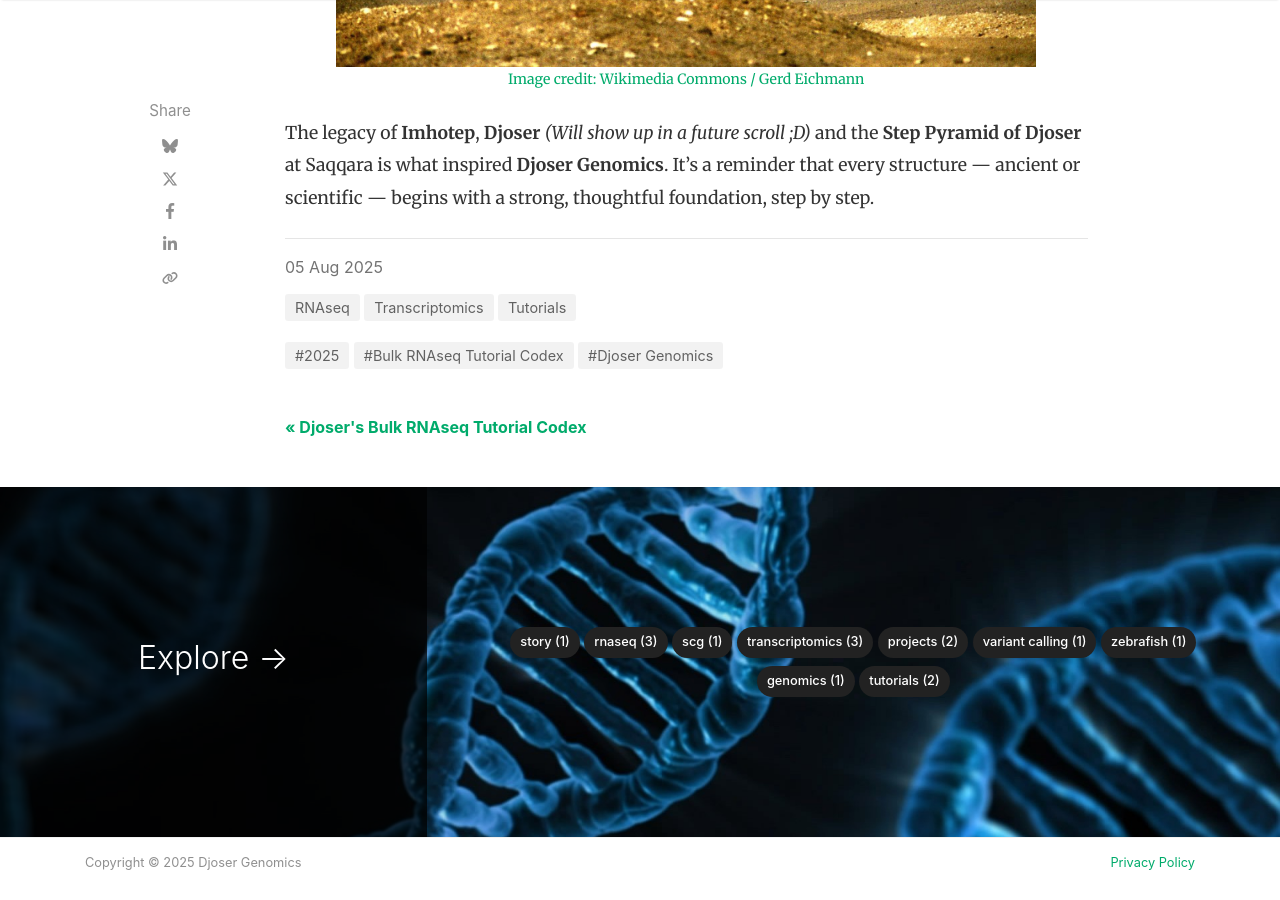
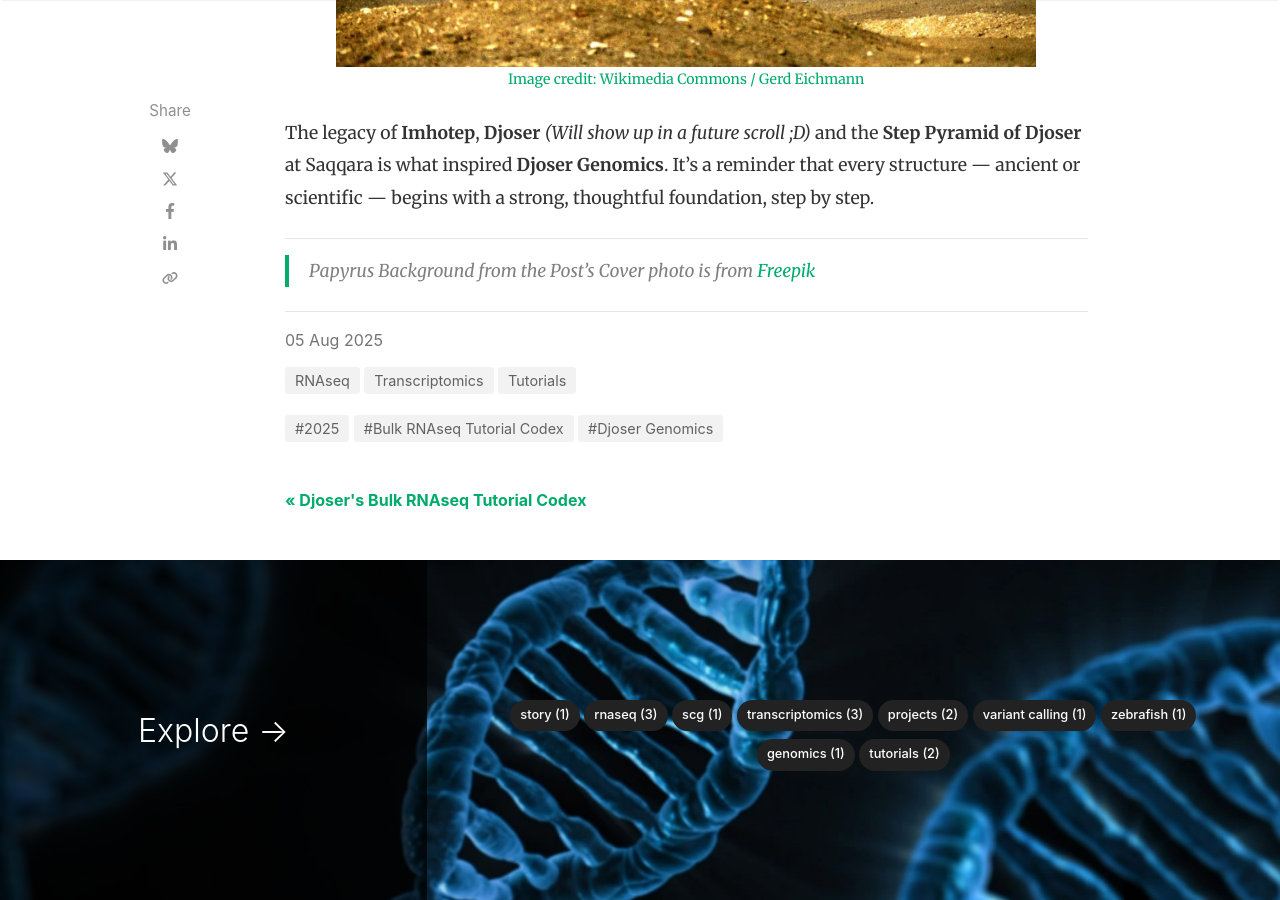
Before and after one commit to DjoserGenomics/djosergenomics.github.io, a Jekyll site: the page built from _posts/2025-08-05-Scroll-1-Imhoteps-Insights.md, in a window 1280 px wide and 900 px high, scrolled down 6425 px. Built offline with Jekyll 4.4.1, drawn with Linux system fonts in a browser that asks for light colours; nearby versions of some CDN libraries; comment, search, counter and statistics services are not loaded.

Commit message:
Added Attribution for the Papyrus Background of Scroll 1

```diff
--- a/_posts/2025-08-05-Scroll-1-Imhoteps-Insights.md
+++ b/_posts/2025-08-05-Scroll-1-Imhoteps-Insights.md
@@ -183,3 +183,7 @@ He is best known for designing the **Step Pyramid of Saqqara**, considered the f
 The legacy of **Imhotep**, **Djoser** _(Will show up in a future scroll ;D)_ and the **Step Pyramid of Djoser** at Saqqara is what inspired **Djoser Genomics**. It’s a reminder that every structure — ancient or scientific — begins with a strong, thoughtful foundation, step by step.
 
 ---
+
+> Papyrus Background from the Post's Cover photo is from [Freepik](https://www.freepik.com/free-photo/grunge-background_4258615.htm)
+
+---
```
